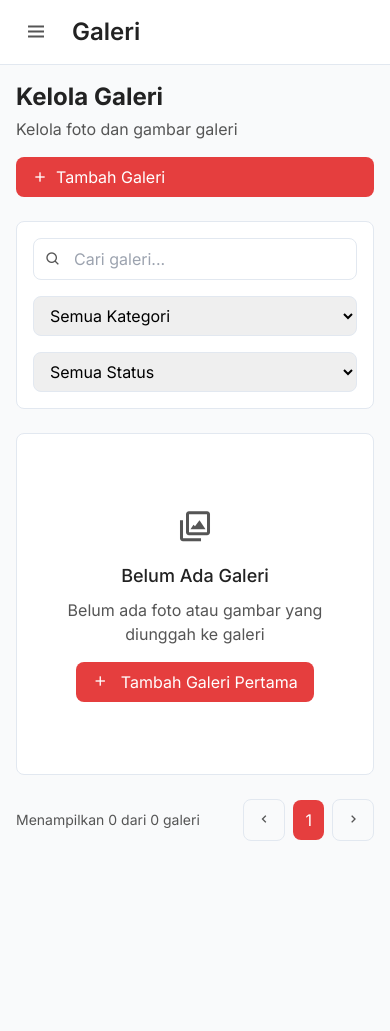
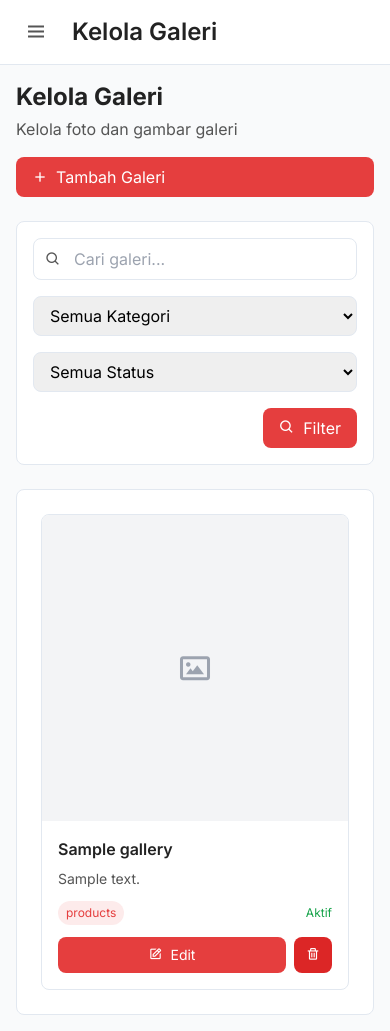
Before and after one commit to DrRhea/xera-meatshop, a CodeIgniter app: page /database/index.php/gallery/index in a window 390 px wide. Run offline with CodeIgniter, Linux system fonts and the light colour scheme; a user stored in the database is signed in; tables that the repository leaves empty hold one stand-in row (values such as "Sample post"); some libraries are stand-ins or nearby versions.

Commit message:
feat: Implement complete Gallery CRUD functionality
- Add Gallery controller with full CRUD operations (index, add, edit, delete)
- Create Gallery_model with database operations and filtering
- Update admin/content/gallery.php with dynamic data display
- Add public gallery page at /gallery with database images
- Implement search, filter, and pagination for admin gallery
- Add image upload functionality for gallery items
- Create responsive gallery grid layout
- Add proper error handling and flash messages
- Update routes for gallery functionality

```diff
--- a/application/config/routes.php
+++ b/application/config/routes.php
@@ -100,3 +100,6 @@ $route['admin/settings/content'] = 'settings/content';
 $route['admin/settings/profile'] = 'settings/profile';
 $route['admin/settings/password'] = 'settings/password';
 $route['admin/test-upload'] = 'admin/test_upload';
+
+// Gallery routes
+$route['gallery'] = 'gallery/public_gallery';
--- a/application/controllers/Gallery.php
+++ b/application/controllers/Gallery.php
@@ -7,30 +7,253 @@ class Gallery extends CI_Controller {
     {
         parent::__construct();
         $this->load->helper('url');
+        $this->load->library('session');
+        $this->load->database();
+        $this->load->model('Gallery_model');
     }
 
     public function index()
     {
-        $data['title'] = 'Kelola Galeri - Meat Shop & Grocery';
-        $data['page_title'] = 'Galeri';
-        $data['content'] = $this->load->view('admin/content/gallery', '', TRUE);
+        if (!$this->session->userdata('admin_logged_in')) {
+            redirect('login');
+        }
+
+        // Get search and filter parameters
+        $search = $this->input->get('search') ?: null;
+        $category = $this->input->get('category') ?: null;
+        $status = $this->input->get('status') ?: null;
+
+        // Pagination
+        $this->load->library('pagination');
+        $config['base_url'] = base_url('admin/gallery');
+        $config['total_rows'] = $this->Gallery_model->count_gallery($search, $category, $status);
+        $config['per_page'] = 10;
+        $config['uri_segment'] = 3;
+        $config['num_links'] = 2;
+
+        $this->pagination->initialize($config);
+
+        $page = ($this->uri->segment(3)) ? $this->uri->segment(3) : 0;
+        $data['gallery'] = $this->Gallery_model->get_gallery($config['per_page'], $page, $search, $category, $status);
+        $data['pagination'] = $this->pagination->create_links();
+
+        $data['title'] = 'Kelola Galeri - Admin Dashboard';
+        $data['page_title'] = 'Kelola Galeri';
+        $data['search'] = $search;
+        $data['category'] = $category;
+        $data['status'] = $status;
+        $data['selected_category'] = $category;
+        $data['categories'] = $this->Gallery_model->get_categories();
+        $data['content'] = $this->load->view('admin/content/gallery', $data, TRUE);
         $this->load->view('admin/layout', $data);
     }
 
     public function add()
     {
-        $data['title'] = 'Tambah Galeri - Meat Shop & Grocery';
+        if (!$this->session->userdata('admin_logged_in')) {
+            redirect('login');
+        }
+
+        // Get categories for the form
+        $categories = $this->Gallery_model->get_categories();
+
+        if ($this->input->method() === 'post') {
+            // Validate required fields
+            $this->load->library('form_validation');
+            $this->form_validation->set_rules('title', 'Judul', 'required|trim');
+            $this->form_validation->set_rules('category', 'Kategori', 'required');
+            $this->form_validation->set_rules('description', 'Deskripsi', 'trim');
+
+            if ($this->form_validation->run() == FALSE) {
+                $this->session->set_flashdata('error', validation_errors());
+                redirect('admin/gallery/add');
+                return;
+            }
+
+            // Handle form submission
+            $gallery_data = array(
+                'title' => $this->input->post('title'),
+                'category' => $this->input->post('category'),
+                'description' => $this->input->post('description'),
+                'status' => $this->input->post('status') ?: 'active'
+            );
+
+            // Check if file is uploaded
+            if (!empty($_FILES['gallery_image']['name'])) {
+                $file = $_FILES['gallery_image'];
+                $file_extension = strtolower(pathinfo($file['name'], PATHINFO_EXTENSION));
+                $allowed_extensions = array('jpg', 'jpeg', 'png', 'gif');
+
+                // Validate file extension
+                if (!in_array($file_extension, $allowed_extensions)) {
+                    $this->session->set_flashdata('error', 'File type tidak didukung. Hanya JPG, PNG, GIF yang diizinkan.');
+                    redirect('admin/gallery/add');
+                    return;
+                }
+
+                // Validate file size (5MB max)
+                if ($file['size'] > 5120 * 1024) {
+                    $this->session->set_flashdata('error', 'File terlalu besar. Maksimal 5MB.');
+                    redirect('admin/gallery/add');
+                    return;
+                }
+
+                // Create upload directory if not exists
+                $upload_path = './uploads/gallery/';
+                if (!is_dir($upload_path)) {
+                    mkdir($upload_path, 0755, TRUE);
+                }
+
+                // Generate unique filename
+                $new_filename = uniqid() . '_' . time() . '.' . $file_extension;
+                $destination = $upload_path . $new_filename;
+
+                // Move uploaded file
+                if (move_uploaded_file($file['tmp_name'], $destination)) {
+                    $gallery_data['image'] = 'uploads/gallery/' . $new_filename;
+                    log_message('debug', 'Gallery upload successful: ' . $new_filename);
+                } else {
+                    $this->session->set_flashdata('error', 'Gagal menyimpan file.');
+                    redirect('admin/gallery/add');
+                    return;
+                }
+            }
+
+            if ($this->Gallery_model->create_gallery($gallery_data)) {
+                $this->session->set_flashdata('success', 'Galeri berhasil ditambahkan!');
+                redirect('admin/gallery');
+            } else {
+                $this->session->set_flashdata('error', 'Gagal menambahkan galeri!');
+                redirect('admin/gallery/add');
+                return;
+            }
+        }
+
+        $data['title'] = 'Tambah Galeri - Admin Dashboard';
         $data['page_title'] = 'Tambah Galeri';
-        $data['content'] = $this->load->view('admin/content/add_gallery', '', TRUE);
+        $data['categories'] = $categories;
+        $data['content'] = $this->load->view('admin/content/add_gallery', $data, TRUE);
         $this->load->view('admin/layout', $data);
     }
 
     public function edit($id = null)
     {
-        $data['title'] = 'Edit Galeri - Meat Shop & Grocery';
+        if (!$this->session->userdata('admin_logged_in')) {
+            redirect('login');
+        }
+
+        if (!$id || !$this->Gallery_model->gallery_exists($id)) {
+            $this->session->set_flashdata('error', 'Galeri tidak ditemukan!');
+            redirect('admin/gallery');
+        }
+
+        if ($this->input->method() === 'post') {
+            // Validate required fields
+            $this->load->library('form_validation');
+            $this->form_validation->set_rules('title', 'Judul', 'required|trim');
+            $this->form_validation->set_rules('category', 'Kategori', 'required');
+            $this->form_validation->set_rules('description', 'Deskripsi', 'trim');
+
+            if ($this->form_validation->run() == FALSE) {
+                $this->session->set_flashdata('error', validation_errors());
+                redirect('admin/gallery/edit/' . $id);
+                return;
+            }
+
+            // Handle form submission
+            $gallery_data = array(
+                'title' => $this->input->post('title'),
+                'category' => $this->input->post('category'),
+                'description' => $this->input->post('description'),
+                'status' => $this->input->post('status') ?: 'active'
+            );
+
+            // Check if file is uploaded
+            if (!empty($_FILES['gallery_image']['name'])) {
+                $file = $_FILES['gallery_image'];
+                $file_extension = strtolower(pathinfo($file['name'], PATHINFO_EXTENSION));
+                $allowed_extensions = array('jpg', 'jpeg', 'png', 'gif');
+
+                // Validate file extension
+                if (!in_array($file_extension, $allowed_extensions)) {
+                    $this->session->set_flashdata('error', 'File type tidak didukung. Hanya JPG, PNG, GIF yang diizinkan.');
+                    redirect('admin/gallery/edit/' . $id);
+                    return;
+                }
+
+                // Validate file size (5MB max)
+                if ($file['size'] > 5120 * 1024) {
+                    $this->session->set_flashdata('error', 'File terlalu besar. Maksimal 5MB.');
+                    redirect('admin/gallery/edit/' . $id);
+                    return;
+                }
+
+                // Create upload directory if not exists
+                $upload_path = './uploads/gallery/';
+                if (!is_dir($upload_path)) {
+                    mkdir($upload_path, 0755, TRUE);
+                }
+
+                // Generate unique filename
+                $new_filename = uniqid() . '_' . time() . '.' . $file_extension;
+                $destination = $upload_path . $new_filename;
+
+                // Move uploaded file
+                if (move_uploaded_file($file['tmp_name'], $destination)) {
+                    $gallery_data['image'] = 'uploads/gallery/' . $new_filename;
+                    log_message('debug', 'Gallery upload successful: ' . $new_filename);
+                } else {
+                    $this->session->set_flashdata('error', 'Gagal menyimpan file.');
+                    redirect('admin/gallery/edit/' . $id);
+                    return;
+                }
+            }
+
+            if ($this->Gallery_model->update_gallery($id, $gallery_data)) {
+                $this->session->set_flashdata('success', 'Galeri berhasil diperbarui!');
+                redirect('admin/gallery');
+            } else {
+                $this->session->set_flashdata('error', 'Gagal memperbarui galeri!');
+                redirect('admin/gallery/edit/' . $id);
+                return;
+            }
+        }
+
+        $data['title'] = 'Edit Galeri - Admin Dashboard';
         $data['page_title'] = 'Edit Galeri';
-        $data['gallery_id'] = $id;
+        $data['gallery_item'] = $this->Gallery_model->get_gallery_item($id);
         $data['content'] = $this->load->view('admin/content/edit_gallery', $data, TRUE);
         $this->load->view('admin/layout', $data);
     }
+
+    public function delete($id = null)
+    {
+        if (!$this->session->userdata('admin_logged_in')) {
+            redirect('login');
+        }
+
+        if (!$id || !$this->Gallery_model->gallery_exists($id)) {
+            $this->session->set_flashdata('error', 'Galeri tidak ditemukan!');
+            redirect('admin/gallery');
+        }
+
+        if ($this->Gallery_model->delete_gallery($id)) {
+            $this->session->set_flashdata('success', 'Galeri berhasil dihapus!');
+        } else {
+            $this->session->set_flashdata('error', 'Gagal menghapus galeri!');
+        }
+
+        redirect('admin/gallery');
+    }
+
+    // Public gallery page
+    public function public_gallery()
+    {
+        $data['gallery'] = $this->Gallery_model->get_public_gallery();
+        $data['title'] = 'Galeri - Meat Shop & Grocery';
+
+        $this->load->view('templates/header', $data);
+        $this->load->view('gallery/index', $data);
+        $this->load->view('templates/footer');
+    }
 }
--- /dev/null
+++ b/application/models/Gallery_model.php
@@ -0,0 +1,133 @@
+<?php
+defined('BASEPATH') OR exit('No direct script access allowed');
+
+class Gallery_model extends CI_Model {
+
+    public function __construct()
+    {
+        parent::__construct();
+        $this->load->database();
+    }
+
+    // Get all gallery items with pagination
+    public function get_gallery($limit = null, $offset = null, $search = null, $category = null, $status = null)
+    {
+        $this->db->select('*');
+        $this->db->from('gallery');
+
+        if ($search) {
+            $this->db->like('title', $search);
+        }
+
+        if ($category && $category !== 'all') {
+            $this->db->where('category', $category);
+        }
+
+        if ($status && $status !== 'all') {
+            $this->db->where('status', $status);
+        }
+
+        $this->db->order_by('created_at', 'DESC');
+
+        if ($limit) {
+            $this->db->limit($limit, $offset);
+        }
+
+        return $this->db->get()->result();
+    }
+
+    // Get gallery item by ID
+    public function get_gallery_item($id)
+    {
+        $this->db->where('id', $id);
+        return $this->db->get('gallery')->row();
+    }
+
+    // Create new gallery item
+    public function create_gallery($data)
+    {
+        $this->db->insert('gallery', $data);
+        return $this->db->insert_id();
+    }
+
+    // Update gallery item
+    public function update_gallery($id, $data)
+    {
+        $this->db->where('id', $id);
+        return $this->db->update('gallery', $data);
+    }
+
+    // Delete gallery item
+    public function delete_gallery($id)
+    {
+        $this->db->where('id', $id);
+        return $this->db->delete('gallery');
+    }
+
+    // Count gallery items with filters
+    public function count_gallery($search = null, $category = null, $status = null)
+    {
+        if ($search) {
+            $this->db->like('title', $search);
+        }
+
+        if ($category && $category !== 'all') {
+            $this->db->where('category', $category);
+        }
+
+        if ($status && $status !== 'all') {
+            $this->db->where('status', $status);
+        }
+
+        return $this->db->count_all_results('gallery');
+    }
+
+    // Get categories
+    public function get_categories()
+    {
+        $this->db->select('category');
+        $this->db->distinct();
+        $this->db->from('gallery');
+        $this->db->where('category IS NOT NULL');
+        $this->db->where('category !=', '');
+        $this->db->order_by('category', 'ASC');
+
+        $result = $this->db->get()->result();
+        $categories = array();
+        foreach ($result as $row) {
+            $categories[] = $row->category;
+        }
+
+        return $categories;
+    }
+
+    // Check if gallery item exists
+    public function gallery_exists($id)
+    {
+        $this->db->where('id', $id);
+        return $this->db->count_all_results('gallery') > 0;
+    }
+
+    // Get public gallery (active items only)
+    public function get_public_gallery()
+    {
+        $this->db->where('status', 'active');
+        $this->db->order_by('created_at', 'DESC');
+        return $this->db->get('gallery')->result();
+    }
+
+    // Get gallery items by status
+    public function get_gallery_by_status($status = 'active')
+    {
+        $this->db->where('status', $status);
+        $this->db->order_by('created_at', 'DESC');
+        return $this->db->get('gallery')->result();
+    }
+
+    // Update gallery status
+    public function update_status($id, $status)
+    {
+        $this->db->where('id', $id);
+        return $this->db->update('gallery', array('status' => $status));
+    }
+}
--- a/application/views/admin/content/gallery.php
+++ b/application/views/admin/content/gallery.php
@@ -14,14 +14,31 @@
         </div>
     </div>
 
+    <!-- Flash Messages -->
+    <?php if ($this->session->flashdata('success')): ?>
+        <div class="mb-4 bg-green-50 border border-green-200 text-green-700 px-4 py-3 rounded-lg flex items-center space-x-2">
+            <i class='bx bx-check-circle text-xl'></i>
+            <span><?php echo $this->session->flashdata('success'); ?></span>
+        </div>
+    <?php endif; ?>
+
+    <?php if ($this->session->flashdata('error')): ?>
+        <div class="mb-4 bg-red-50 border border-red-200 text-red-700 px-4 py-3 rounded-lg flex items-center space-x-2">
+            <i class='bx bx-error-circle text-xl'></i>
+            <span><?php echo $this->session->flashdata('error'); ?></span>
+        </div>
+    <?php endif; ?>
+
     <!-- Search and Filter -->
     <div class="bg-card border border-border rounded-lg p-4">
-        <div class="grid grid-cols-1 md:grid-cols-4 gap-4">
+        <form method="GET" action="<?php echo base_url('admin/gallery'); ?>" class="grid grid-cols-1 md:grid-cols-4 gap-4">
             <!-- Search -->
             <div class="md:col-span-2">
                 <div class="relative">
                     <i class='bx bx-search absolute left-3 top-1/2 transform -translate-y-1/2 text-muted'></i>
                     <input type="text"
+                           name="search"
+                           value="<?php echo htmlspecialchars($search); ?>"
                            placeholder="Cari galeri..."
                            class="w-full pl-10 pr-4 py-2 border border-border rounded-lg focus:outline-none focus:ring-2 focus:ring-primary focus:border-transparent">
                 </div>
@@ -29,28 +46,37 @@
 
             <!-- Category Filter -->
             <div>
-                <select class="w-full px-3 py-2 border border-border rounded-lg focus:outline-none focus:ring-2 focus:ring-primary focus:border-transparent">
+                <select name="category" class="w-full px-3 py-2 border border-border rounded-lg focus:outline-none focus:ring-2 focus:ring-primary focus:border-transparent">
                     <option value="">Semua Kategori</option>
-                    <option value="products">Produk</option>
-                    <option value="store">Toko</option>
-                    <option value="team">Tim</option>
-                    <option value="events">Acara</option>
+                    <?php foreach ($categories as $category): ?>
+                        <option value="<?php echo htmlspecialchars($category); ?>" <?php echo ($selected_category == $category) ? 'selected' : ''; ?>>
+                            <?php echo htmlspecialchars($category); ?>
+                        </option>
+                    <?php endforeach; ?>
                 </select>
             </div>
 
             <!-- Status Filter -->
             <div>
-                <select class="w-full px-3 py-2 border border-border rounded-lg focus:outline-none focus:ring-2 focus:ring-primary focus:border-transparent">
+                <select name="status" class="w-full px-3 py-2 border border-border rounded-lg focus:outline-none focus:ring-2 focus:ring-primary focus:border-transparent">
                     <option value="">Semua Status</option>
-                    <option value="active">Aktif</option>
-                    <option value="inactive">Tidak Aktif</option>
+                    <option value="active" <?php echo ($status == 'active') ? 'selected' : ''; ?>>Aktif</option>
+                    <option value="inactive" <?php echo ($status == 'inactive') ? 'selected' : ''; ?>>Tidak Aktif</option>
                 </select>
             </div>
+
+            <div class="md:col-span-4 flex justify-end">
+                <button type="submit" class="bg-primary text-white px-4 py-2 rounded-lg hover:bg-primary-700 transition-colors duration-200">
+                    <i class='bx bx-search mr-1'></i>
+                    Filter
+                </button>
             </div>
+        </form>
     </div>
 
     <!-- Gallery Grid -->
     <div class="bg-card border border-border rounded-lg p-6">
+        <?php if (empty($gallery)): ?>
             <!-- Empty State -->
             <div class="text-center py-12">
                 <div class="flex flex-col items-center">
@@ -64,23 +90,68 @@
                     </a>
                 </div>
             </div>
+        <?php else: ?>
+            <!-- Gallery Items -->
+            <div class="grid grid-cols-1 md:grid-cols-2 lg:grid-cols-3 xl:grid-cols-4 gap-6">
+                <?php foreach ($gallery as $item): ?>
+                    <div class="bg-white rounded-lg border border-border overflow-hidden hover:shadow-lg transition-shadow duration-200">
+                        <!-- Image -->
+                        <div class="aspect-square bg-gray-100 overflow-hidden">
+                            <?php if ($item->image && file_exists(FCPATH . $item->image)): ?>
+                                <img src="<?php echo base_url($item->image); ?>"
+                                     alt="<?php echo htmlspecialchars($item->title); ?>"
+                                     class="w-full h-full object-cover">
+                            <?php else: ?>
+                                <div class="w-full h-full flex items-center justify-center bg-gray-100">
+                                    <i class='bx bx-image text-4xl text-gray-400'></i>
+                                </div>
+                            <?php endif; ?>
+                        </div>
+
+                        <!-- Content -->
+                        <div class="p-4">
+                            <h3 class="font-semibold text-text mb-2 line-clamp-2"><?php echo htmlspecialchars($item->title); ?></h3>
+                            <p class="text-sm text-muted mb-3 line-clamp-2"><?php echo htmlspecialchars($item->description); ?></p>
+
+                            <!-- Meta Info -->
+                            <div class="flex items-center justify-between text-xs text-muted mb-3">
+                                <span class="bg-primary/10 text-primary px-2 py-1 rounded-full"><?php echo htmlspecialchars($item->category); ?></span>
+                                <span class="<?php echo $item->status == 'active' ? 'text-green-600' : 'text-red-600'; ?>">
+                                    <?php echo $item->status == 'active' ? 'Aktif' : 'Tidak Aktif'; ?>
+                                </span>
+                            </div>
+
+                            <!-- Actions -->
+                            <div class="flex items-center space-x-2">
+                                <a href="<?php echo base_url('admin/gallery/edit/' . $item->id); ?>"
+                                   class="flex-1 bg-primary text-white text-center py-2 px-3 rounded-lg hover:bg-primary-700 transition-colors duration-200 text-sm">
+                                    <i class='bx bx-edit mr-1'></i>
+                                    Edit
+                                </a>
+                                <a href="<?php echo base_url('admin/gallery/delete/' . $item->id); ?>"
+                                   onclick="return confirm('Apakah Anda yakin ingin menghapus galeri ini?')"
+                                   class="bg-red-600 text-white py-2 px-3 rounded-lg hover:bg-red-700 transition-colors duration-200 text-sm">
+                                    <i class='bx bx-trash'></i>
+                                </a>
+                            </div>
+                        </div>
+                    </div>
+                <?php endforeach; ?>
+            </div>
+        <?php endif; ?>
     </div>
 
     <!-- Pagination -->
+    <?php if (!empty($pagination)): ?>
         <div class="flex items-center justify-between">
             <div class="text-sm text-muted">
-            Menampilkan 0 dari 0 galeri
+                Menampilkan <?php echo count($gallery); ?> dari <?php echo $this->pagination->total_rows; ?> galeri
             </div>
             <div class="flex items-center space-x-2">
-            <button disabled class="px-3 py-2 text-muted border border-border rounded-lg cursor-not-allowed">
-                <i class='bx bx-chevron-left'></i>
-            </button>
-            <span class="px-3 py-2 bg-primary text-white rounded-lg">1</span>
-            <button disabled class="px-3 py-2 text-muted border border-border rounded-lg cursor-not-allowed">
-                <i class='bx bx-chevron-right'></i>
-            </button>
+                <?php echo $pagination; ?>
             </div>
         </div>
+    <?php endif; ?>
 </div>
 
 <!-- Delete Confirmation Modal -->
```
Also changed, not shown: application/logs/log-2025-09-28.php (+14 -0 lines), application/views/gallery/index.php (added, +107 -0 lines), 2 other files. Lines whose indentation alone changed are shown as unchanged.
